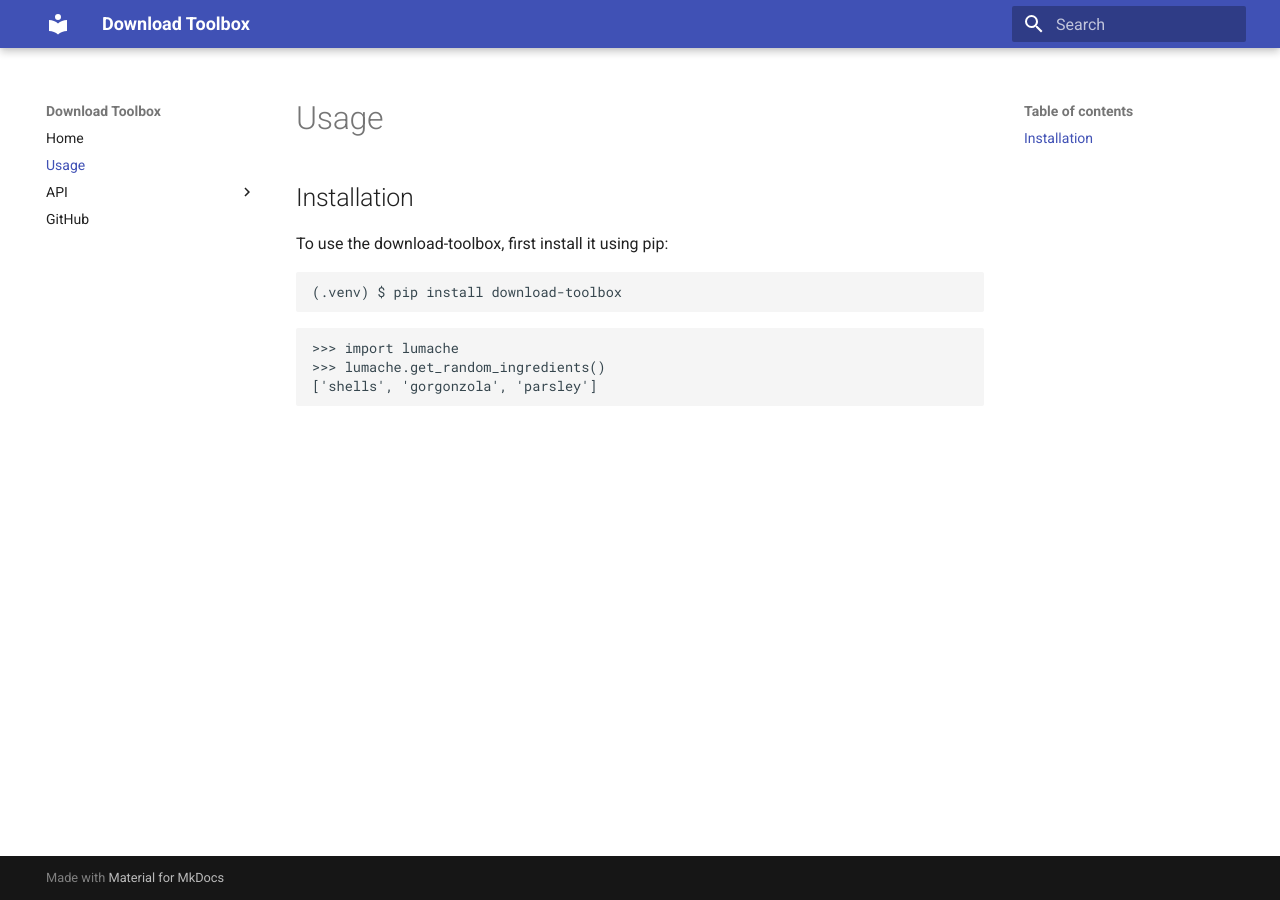
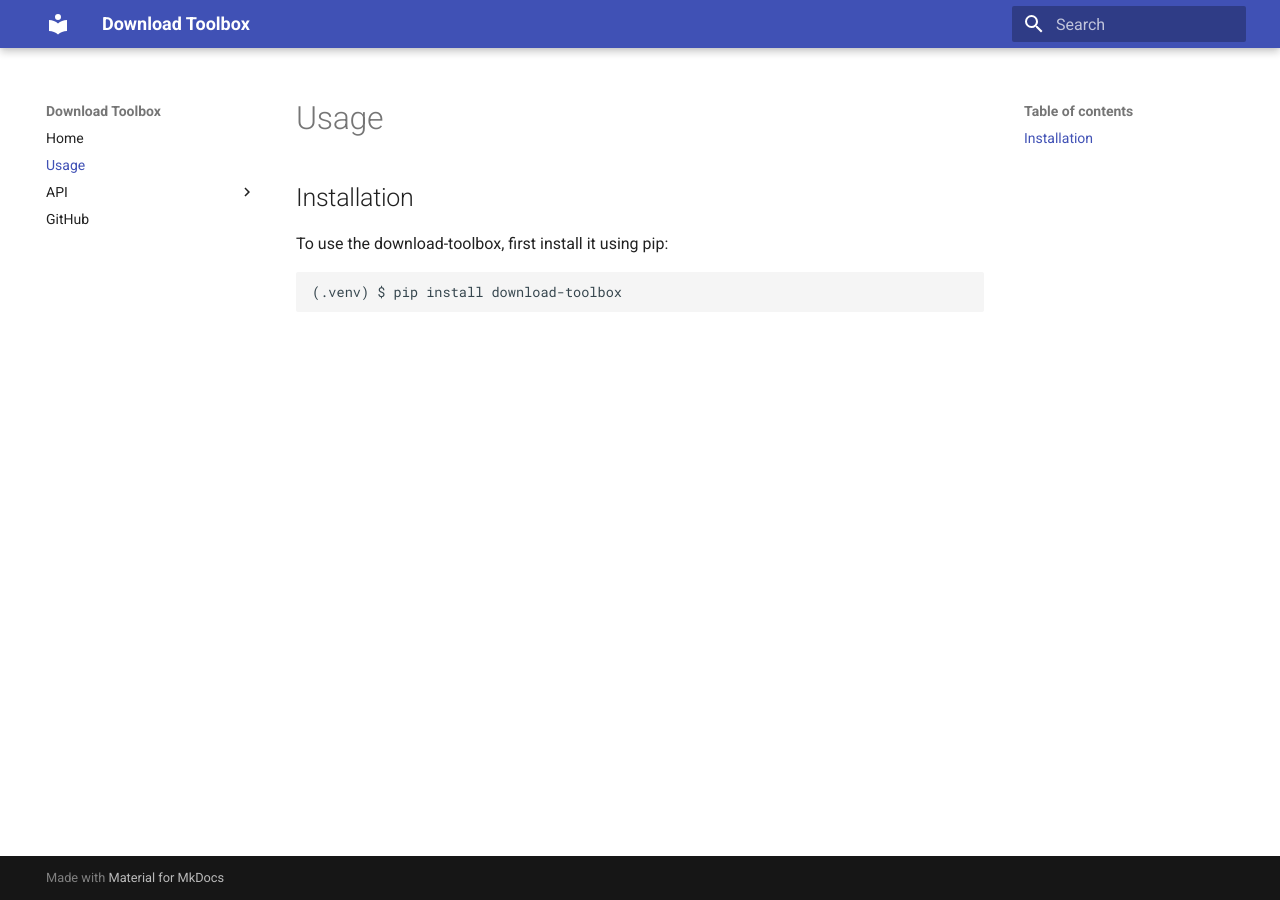
Before and after one commit to environmental-forecasting/download-toolbox, an MkDocs documentation site: the page built from docs/usage.md, in a window 1280 px wide. Built offline with MkDocs 1.6.1 and Material for MkDocs 9.7.7, drawn with Linux system fonts in a browser that asks for light colours; comment, search, counter and statistics services are not loaded.

Commit message:
Updated to remove reference to lumache example project

````diff
--- a/docs/usage.md
+++ b/docs/usage.md
@@ -1,17 +1,9 @@
-Usage
-=====
+# Usage
 
-Installation
-------------
+## Installation
 
 To use the download-toolbox, first install it using pip:
 
 ```console
 (.venv) $ pip install download-toolbox
 ```
-
-```python
->>> import lumache
->>> lumache.get_random_ingredients()
-['shells', 'gorgonzola', 'parsley']
-```
````
